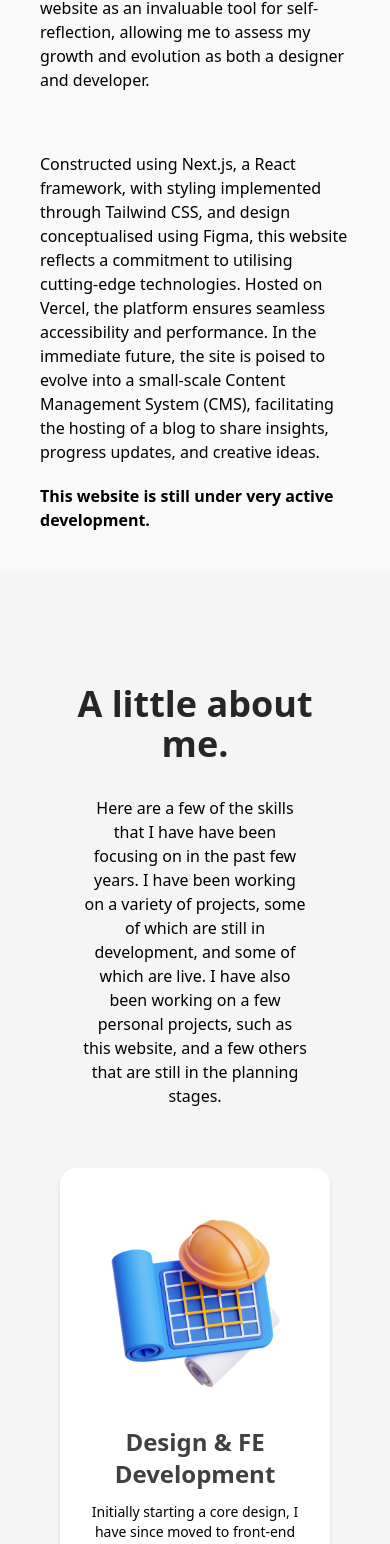
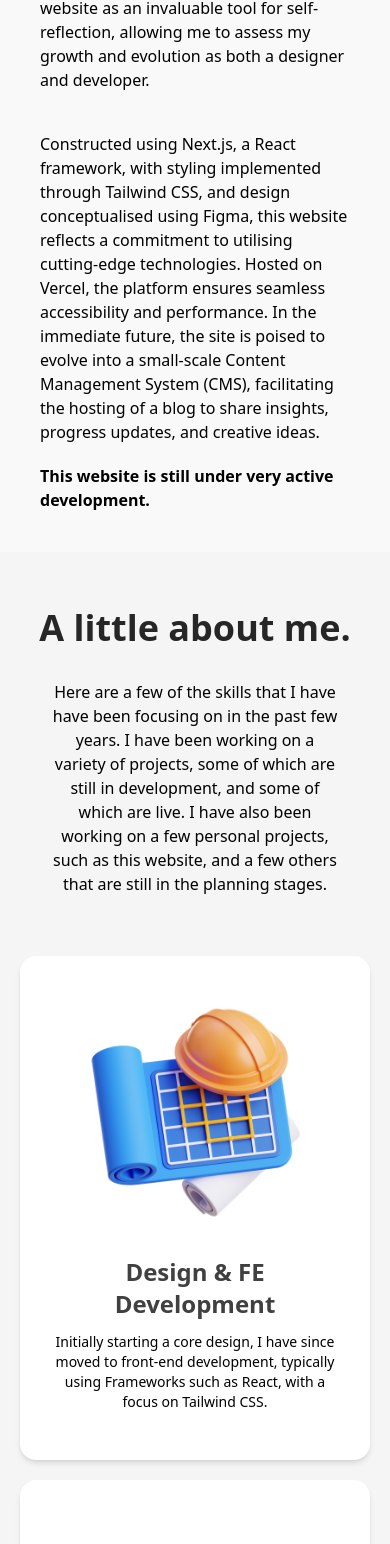
Before and after one commit to HeyEbb/portfolio, a Next.js app: page /home in a window 390 px wide. Shown: the part 1032-2576 px from the top of the page. Built offline with nearby package versions, Linux system fonts and the light colour scheme.

Commit message:
📱 Work on responsive design

```diff
--- a/src/app/home/page.tsx
+++ b/src/app/home/page.tsx
@@ -69,7 +69,7 @@ export default function Page() {
                 growth and evolution as both a designer and developer.
               </p>
             </div>
-            <div className={`w-full p-5 xl:mt-5 xl:w-6/12 xl:p-0 `}>
+            <div className={`w-full p-5 pt-0 xl:mt-5 xl:w-6/12 xl:p-0 `}>
               <p className="">
                 Constructed using Next.js, a React framework, with styling
                 implemented through Tailwind CSS, and design conceptualised
@@ -92,7 +92,7 @@ export default function Page() {
         {/*  */}
         <section className={`bg-neutral-100`}>
           <div
-            className={`core-structure lg:py-26 flex flex-col items-center p-10 py-28 text-center xl:py-28
+            className={`core-structure lg:py-26 flex flex-col items-center py-14 text-center lg:p-10 lg:py-28
         `}
           >
             <h3 className={`pb-5`}>{`A little about me.`}</h3>
@@ -139,7 +139,7 @@ export default function Page() {
 
         <section>
           <div className="core-structure mb-20 flex flex-col items-center">
-            <div className="max-w-4xl p-14 text-center">
+            <div className="max-w-4xl p-5 text-center mb-5">
               <h3 className={`pb-5 pt-10 text-center `}>
                 Active Side Projects 🚀
               </h3>
```
